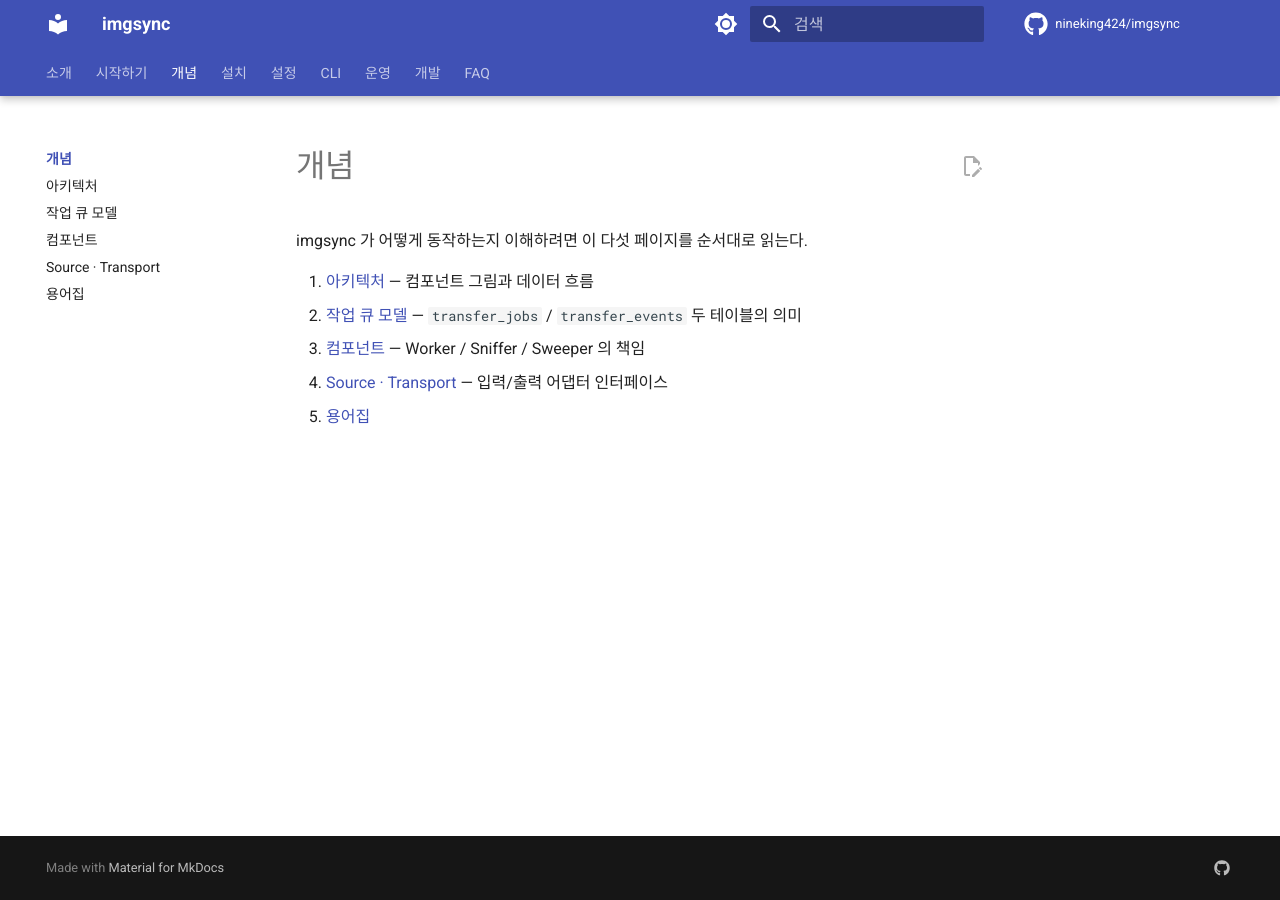
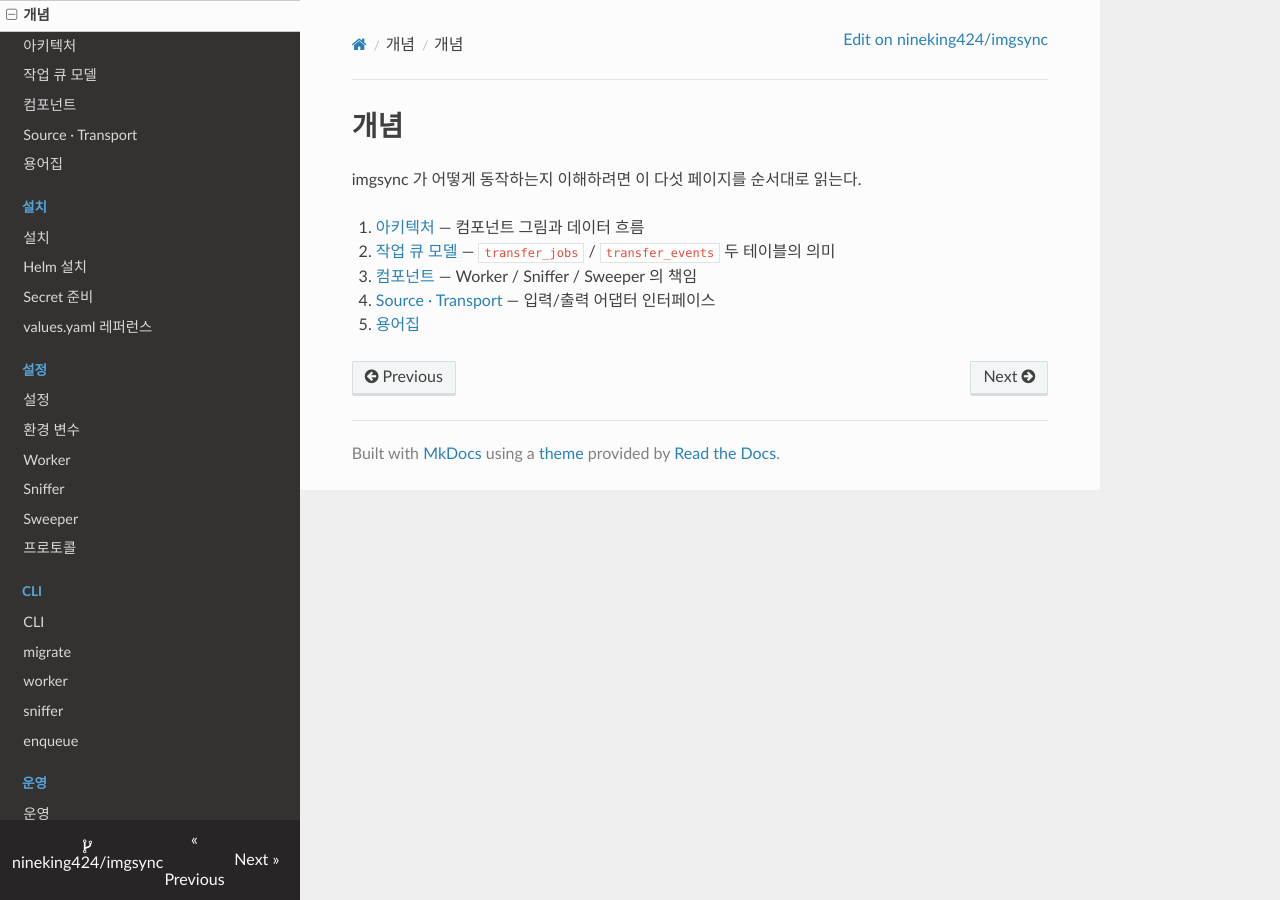
Before and after one commit to nineking424/imgsync, an MkDocs documentation site: the page built from docs/concepts/index.md, in a window 1280 px wide. Built offline with MkDocs 1.6.1, drawn with Linux system fonts in a browser that asks for light colours; nearby versions of some CDN libraries; comment, search, counter and statistics services are not loaded.

Commit message:
docs(site): switch to readthedocs theme and fix code-fence regression (#11)
코드 펜스가 인라인 <code> 로 잘못 파싱되어 모든 코드 블록이 하이라이트 없이 한 단락으로 합쳐졌다 (예: helm 페이지의 kubectl 블록 0개의 <pre>). 원인은 pymdown-extensions 10.11.2 + python-markdown 3.9 조합의 superfences 호환성 회귀.

- requirements-docs.txt: pymdown-extensions 핀을 >=10.12,<11 로 올림. mkdocs-material 의존성은 더 이상 필요 없으므로 제거.
- mkdocs.yml: theme 를 material → readthedocs (mkdocs 빌트인) 로 전환. palette/features/icon 등 Material 전용 키를 제거하고 highlightjs 와 navigation_depth 만 남김.
- docs/index.md: Material 전용 마크업 (.md-button, grid cards, hide:navigation frontmatter) 을 일반 마크다운 (인라인 링크 + 표) 으로 대체.

빌드 검증: mkdocs build --strict 클린 통과. 주요 페이지 <pre> 카운트 — runbook 14, helm 5, worker 4, docker-compose 7 (이전 0).

Co-authored-by: Claude Opus 4.7 <noreply@anthropic.com>

```diff
--- a/mkdocs.yml
+++ b/mkdocs.yml
@@ -16,44 +16,20 @@ exclude_docs: |
   e2e-real-cluster-guide.md
 
 theme:
-  name: material
+  name: readthedocs
   language: ko
-  palette:
-    - media: "(prefers-color-scheme: light)"
-      scheme: default
-      primary: indigo
-      accent: indigo
-      toggle:
-        icon: material/brightness-7
-        name: 다크 모드로 전환
-    - media: "(prefers-color-scheme: dark)"
-      scheme: slate
-      primary: indigo
-      accent: indigo
-      toggle:
-        icon: material/brightness-4
-        name: 라이트 모드로 전환
-  features:
-    - navigation.tabs
-    - navigation.tabs.sticky
-    - navigation.sections
-    - navigation.indexes
-    - navigation.top
-    - navigation.tracking
-    - toc.follow
-    - search.suggest
-    - search.highlight
-    - content.code.copy
-    - content.code.annotate
-    - content.action.edit
-  icon:
-    repo: fontawesome/brands/github
+  highlightjs: true
+  hljs_languages:
+    - bash
+    - go
+    - sql
+    - yaml
+    - json
+    - dockerfile
+  navigation_depth: 3
 
 plugins:
-  - search:
-      lang:
-        - ko
-        - en
+  - search
   - mermaid2
 
 markdown_extensions:
--- a/requirements-docs.txt
+++ b/requirements-docs.txt
@@ -1,4 +1,3 @@
 mkdocs==1.6.1
-mkdocs-material==9.5.44
 mkdocs-mermaid2-plugin==1.2.1
-pymdown-extensions==10.11.2
+pymdown-extensions>=10.12,<11
```
Also changed, not shown: docs/index.md (+6 -29 lines).
